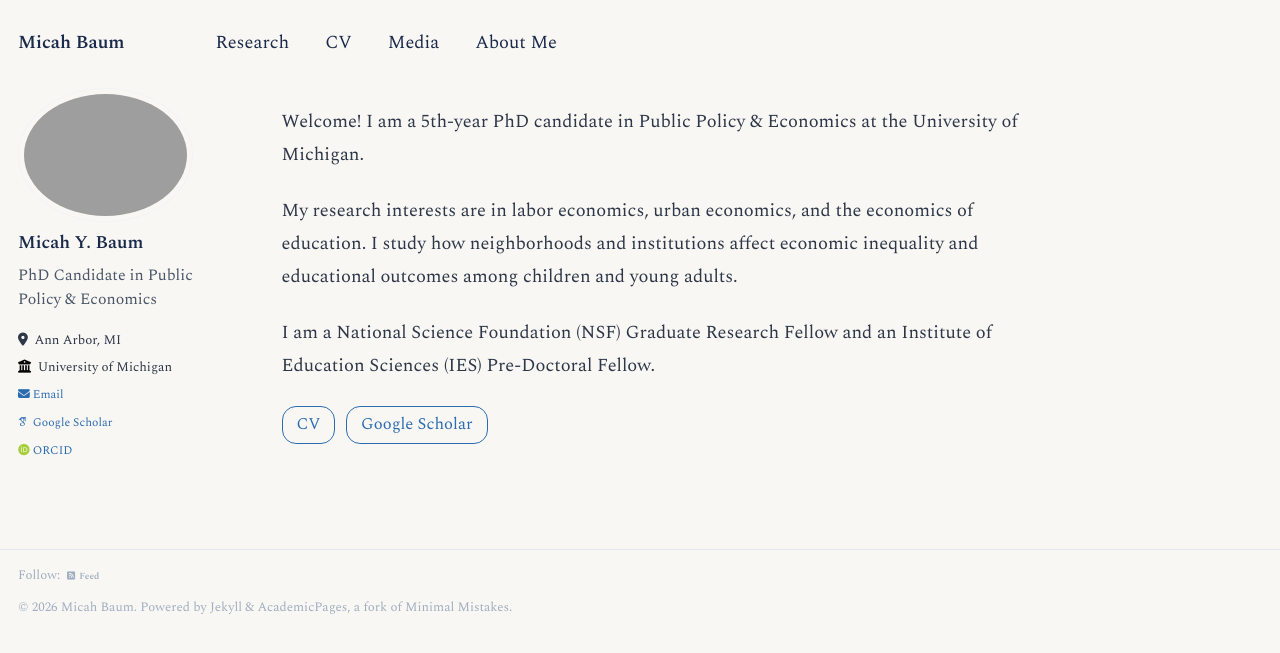
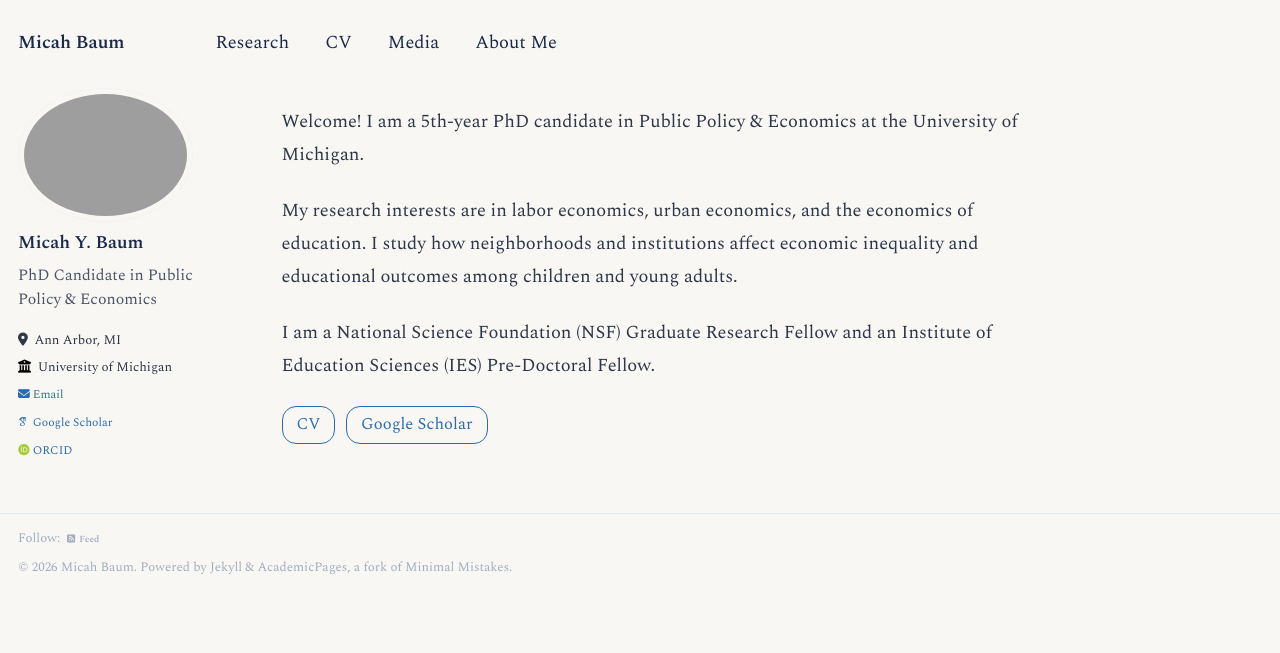
Before and after one commit to micah-baum/micah-baum.github.io, a Jekyll site: the page built from _pages/about.md, in a window 1280 px wide. Shown: the top 653 px of the page. Built offline with Jekyll 4.4.1, drawn with Linux system fonts in a browser that asks for light colours; some web fonts are replaced.

Commit message:
Shrink footer further: remove 9em body padding, tighten footer spacing
Co-Authored-By: Claude Opus 4.8 <noreply@anthropic.com>

```diff
--- a/_includes/head/custom.html
+++ b/_includes/head/custom.html
@@ -41,17 +41,30 @@ html, body {
   font-family: 'Spectral', Georgia, serif;
   color: #2d3748;
 }
+/* Remove leftover sticky-footer padding that created dead space below footer */
+body { padding-bottom: 0 !important; }
 /* Footer */
 .page__footer {
   background-color: #f9f7f4 !important;
   position: relative !important;
   bottom: auto !important;
   border-top: 1px solid #e2e8f0 !important;
+  margin-top: 1em !important;
 }
 .page__footer footer {
   background-color: #f9f7f4 !important;
-  margin-top: 0.5em !important;
-  padding: 0 1em 0.75em !important;
+  margin-top: 0 !important;
+  padding: 0.5em 1em 0.6em !important;
+}
+.page__footer-follow {
+  margin: 0 !important;
+}
+.page__footer-follow ul {
+  margin: 0 !important;
+}
+.page__footer-follow li {
+  padding-top: 0 !important;
+  padding-bottom: 0 !important;
 }
 .page__footer-follow li,
 .page__footer-follow a {
@@ -65,6 +78,7 @@ html, body {
   font-size: 0.72em !important;
   color: #a0aec0 !important;
   font-family: 'Spectral', Georgia, serif !important;
+  margin-top: 0.15em !important;
 }
 .page__footer a { color: #a0aec0 !important; }
 .page__footer a:hover { color: #718096 !important; }
```
